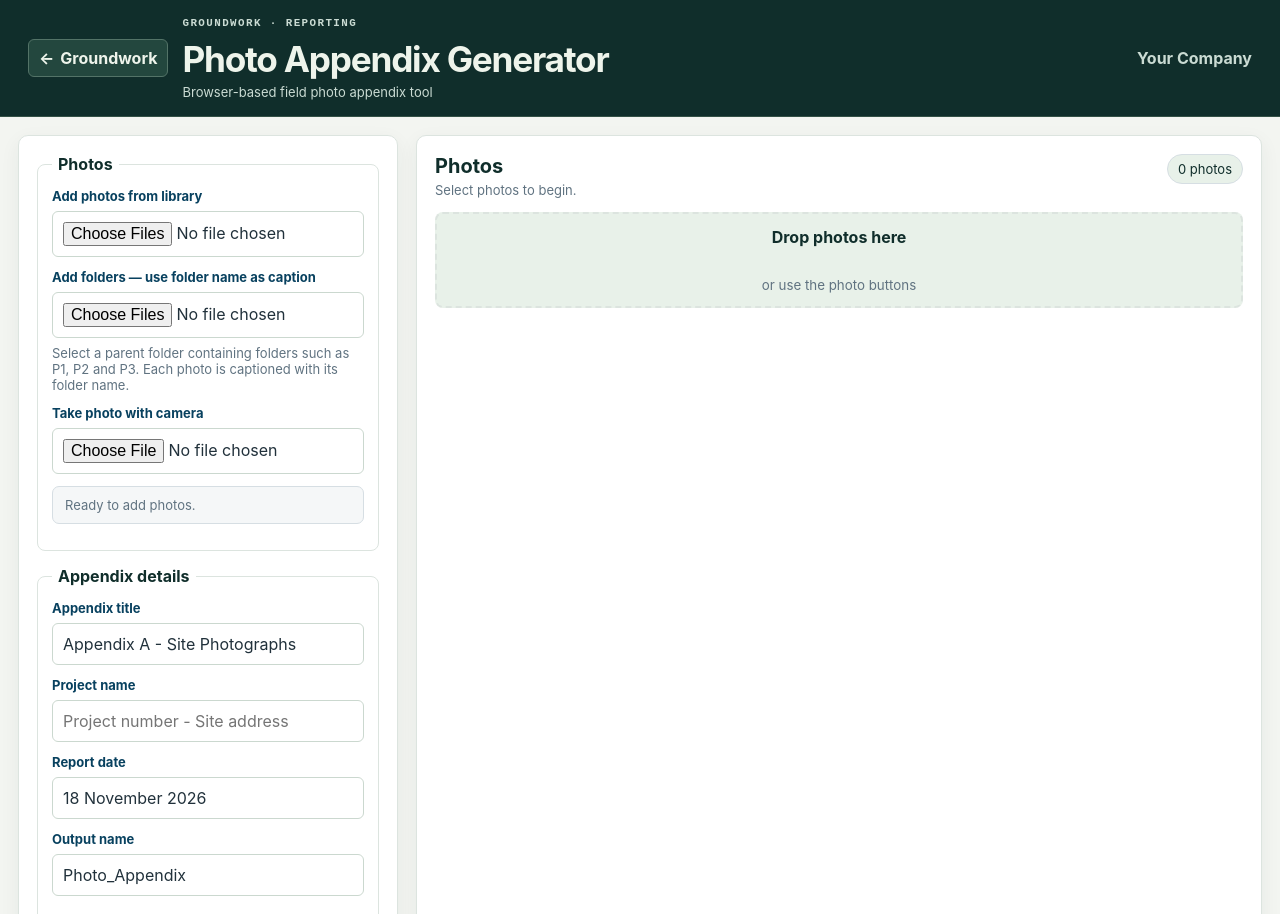
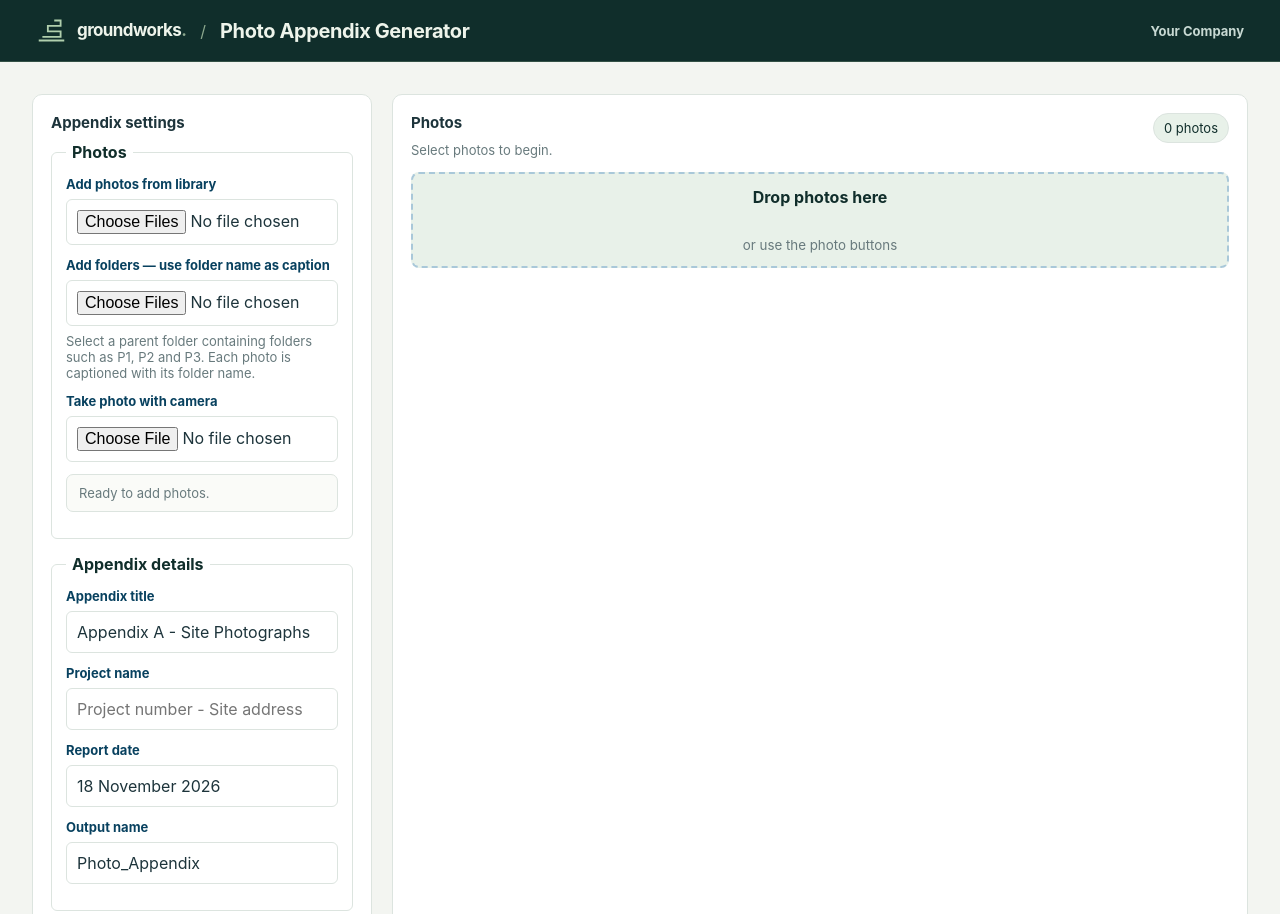
Before and after one commit to Bigsultana/photo-appendix-generator, a website built with Vite: page index.html in a window 1280 px wide. Shown: the top 914 px of the page. Built offline with nearby package versions, Linux system fonts and the light colour scheme.

Commit message:
Refresh Photo Appendix with the Groundworks theme

```diff
--- a/index.html
+++ b/index.html
@@ -3,7 +3,7 @@
   <head>
     <meta charset="utf-8" />
     <meta name="viewport" content="width=device-width, initial-scale=1" />
-    <title>Photo Appendix Generator</title>
+    <title>Photo Appendix Generator | Groundworks</title>
     <style>
       :root {
         --accent: #0d5a86;
@@ -391,50 +391,23 @@
           min-height: 0;
         }
       }
-    @media screen{
-:root{--gw-ink:#1d343b;--gw-muted:#536a66;--gw-line:#dce4df;--gw-green:#1c6f5d;--gw-deep:#102e2b;--gw-pale:#e8f1e9;--gw-bg:#f3f5f1;--gw-white:#fff;--gw-radius:10px;--gw-shadow:0 6px 20px rgba(16,46,43,.06);}
-:focus-visible{outline:2px solid #26806b;outline-offset:3px}
-.gw-kicker{display:block;font:600 .68rem/1.4 ui-monospace,monospace;letter-spacing:.13em;text-transform:uppercase;margin:0 0 .45rem;color:var(--gw-green)}
-.gw-back{color:var(--gw-green);font-size:.78rem;font-weight:650;text-decoration:none;white-space:nowrap}
-.gw-back:hover{text-decoration:underline}
-body{font-family:Inter,ui-sans-serif,system-ui,sans-serif;background:var(--gw-bg);color:var(--gw-ink)}
-.topbar{background:var(--gw-deep);color:#eef4eb;border-bottom:1px solid #345146}
-.topbar h1{font-size:clamp(1.45rem,3.5vw,2.2rem);font-weight:650;letter-spacing:-.035em}
-.topbar p,.topbar .gw-kicker,.topbar .brand{color:#cadbd3}
-.hub-back{color:#eef4eb;background:#23473e;border-color:#537367}
-.hub-back:hover{background:#34594f}
-.panel,.workspace{border-color:var(--gw-line);border-radius:var(--gw-radius);box-shadow:var(--gw-shadow)}
-fieldset,.photo,.drop{border-color:var(--gw-line)}
-legend,.workspace h2,.drop{color:var(--gw-deep)}
-.drop,.badge,button.light{background:var(--gw-pale);color:var(--gw-deep)}
-.drop.drag{background:#d8e9dd;border-color:var(--gw-green)}
-button:not(.quiet):not(.light):not(.danger){background:var(--gw-green);color:#fff}
-button:not(.quiet):not(.light):not(.danger):hover{background:#145b4b}
-input,textarea,select{accent-color:var(--gw-green)}
-input[type=text],input[type=file],textarea,select{border-color:#cbd8cf}
-@media(max-width:560px){.topbar,.topbar-main{align-items:flex-start;flex-wrap:wrap}}
-}
     </style>
+    <link rel="icon" href="./groundworks.svg" type="image/svg+xml">
+    <link rel="stylesheet" href="./workspace-brand.css">
+    <link rel="stylesheet" href="./workspace.css">
   </head>
   <body>
     <header class="topbar">
       <div class="topbar-main">
-        <a
-          class="hub-back"
-          href="https://groundwork.matthewraison.workers.dev/"
-          aria-label="Back to Groundwork"
-          >← <span>Groundwork</span></a
-        >
-        <div>
-          <span class="gw-kicker">Groundwork · Reporting</span>
-          <h1>Photo Appendix Generator</h1>
-          <p>Browser-based field photo appendix tool</p>
-        </div>
+        <a class="gw-brand" href="https://groundwork.matthewraison.workers.dev/#resources" aria-label="Groundworks home"><svg viewBox="0 0 34 34" fill="none" aria-hidden="true"><path d="M3 28h28M7 24h20v-6H13v-6h14V6H20" stroke="#b0cfad" stroke-width="2"/></svg><span>groundworks<b>.</b></span></a>
+        <span class="workspace-crumb" aria-hidden="true">/</span>
+        <h1>Photo Appendix Generator</h1>
       </div>
       <div id="topBrand" class="brand">Your Company</div>
     </header>
     <main class="shell">
-      <section class="panel" aria-label="Appendix settings">
+      <section class="panel" aria-labelledby="appendix-settings-heading">
+        <h2 id="appendix-settings-heading">Appendix settings</h2>
         <fieldset>
           <legend>Photos</legend>
           <label
--- /dev/null
+++ b/workspace-brand.css
@@ -0,0 +1,26 @@
+:root {
+  --gw-ink: #1d343b;
+  --gw-muted: #687a7d;
+  --gw-line: #dce4df;
+  --gw-green: #1c6f5d;
+  --gw-deep: #102e2b;
+  --gw-pale: #e8f1e9;
+  --gw-bg: #f3f5f1;
+  --gw-radius: 10px;
+  --gw-font: Inter, ui-sans-serif, -apple-system, BlinkMacSystemFont, "Segoe UI", sans-serif;
+}
+.gw-brand {
+  display: inline-flex;
+  align-items: center;
+  width: fit-content;
+  gap: 10px;
+  color: #eef4eb;
+  font: 700 17px/1 var(--gw-font);
+  letter-spacing: -.6px;
+  text-decoration: none;
+  white-space: nowrap;
+}
+.gw-brand svg { flex: none; width: 31px; height: 31px; }
+.gw-brand b { color: #8ca88e; }
+.gw-brand:hover { color: #fff; }
+.gw-brand:focus-visible { outline: 2px solid #b0cfad; outline-offset: 4px; }
--- /dev/null
+++ b/workspace.css
@@ -0,0 +1,48 @@
+@media screen {
+  :root {
+    --accent: var(--gw-green);
+    --strong: var(--gw-deep);
+    --soft: var(--gw-pale);
+    --bg: var(--gw-bg);
+    --alt: #fafbf8;
+    --border: var(--gw-line);
+    --text: var(--gw-ink);
+    --muted: var(--gw-muted);
+    --shadow: none;
+  }
+  body { font-family: var(--gw-font); }
+  .topbar {
+    min-height: 62px;
+    padding: 10px clamp(14px, 3vw, 36px);
+    background: var(--gw-deep);
+    color: #eef4eb;
+    border-bottom: 1px solid #345146;
+  }
+  .topbar h1 { font-size: clamp(1rem, 2vw, 1.25rem); font-weight: 650; letter-spacing: -.02em; }
+  .topbar .brand { color: #c8d9d3; font-size: 13px; white-space: normal; overflow-wrap: anywhere; }
+  .workspace-crumb { color: #8ca88e; }
+  .shell {
+    max-width: 1620px;
+    gap: 20px;
+    padding: clamp(14px, 3vw, 32px);
+    grid-template-columns: minmax(270px, 340px) minmax(0, 1fr);
+  }
+  .panel, .workspace { border-radius: var(--gw-radius); }
+  .panel h2, .workspace h2 { margin: 0 0 10px; font-size: 15px; color: var(--gw-ink); }
+  fieldset { border-radius: 6px; }
+  legend, .drop { color: var(--gw-deep); }
+  .drop, .badge, button.light { background: var(--gw-pale); color: var(--gw-deep); }
+  .drop.drag { border-color: var(--gw-green); }
+  button:not(.quiet):not(.light):not(.danger):hover { background: #145b4b; }
+  input, textarea, select { accent-color: var(--gw-green); }
+  :focus-visible { outline: 2px solid var(--gw-green); outline-offset: 3px; }
+  @media (max-width: 900px) {
+    .shell { grid-template-columns: 1fr; }
+    .panel { position: static; }
+  }
+  @media (max-width: 560px) {
+    .topbar { align-items: flex-start; flex-wrap: wrap; gap: 8px; }
+    .topbar-main { flex-wrap: wrap; gap: 9px; }
+    .shell { gap: 14px; }
+  }
+}
```
Also changed, not shown: groundworks.svg (added).
